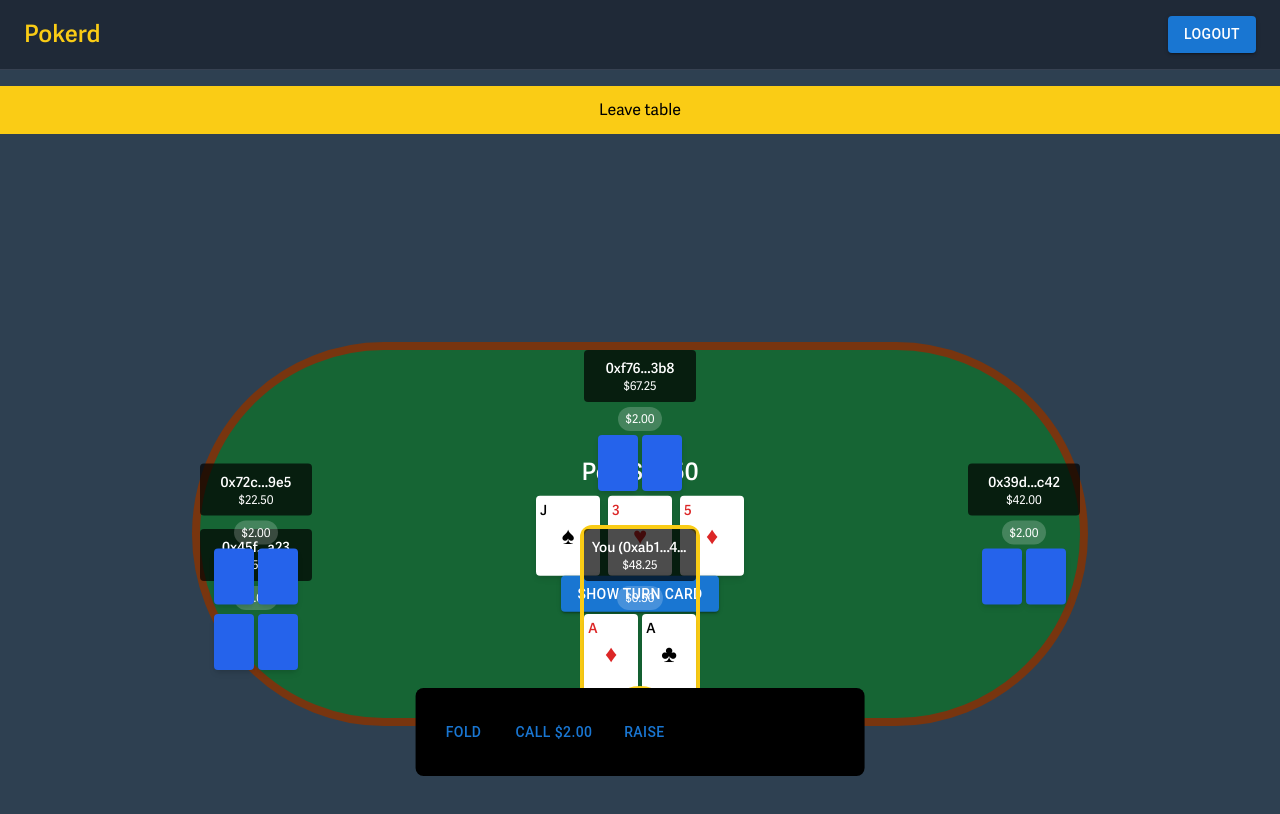
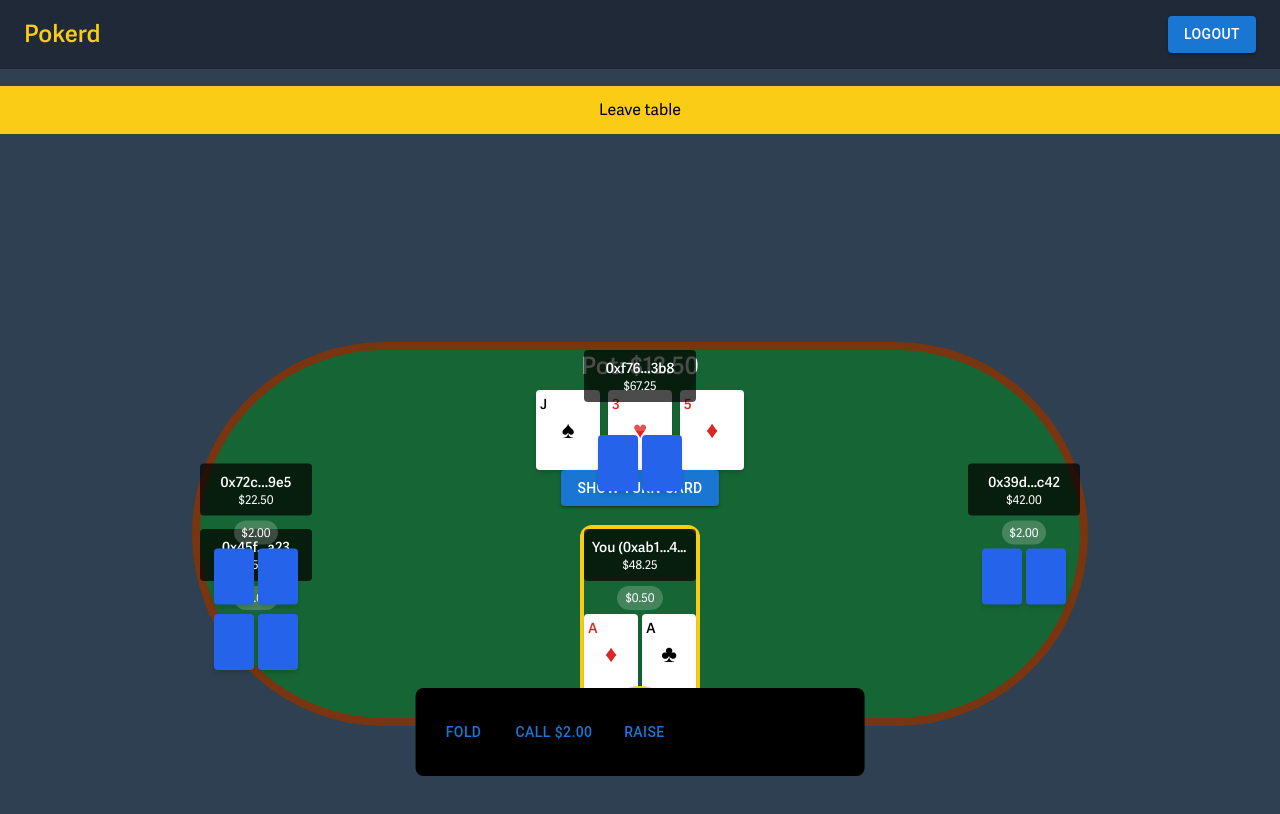
Before and after one commit to SAK-monad-hackathon/pokerd-frontend, a Next.js app: page /table/1 in a window 1280 px wide. Shown: the top 814 px of the page. Built offline with nearby package versions, Linux system fonts and the light colour scheme; no server answers.

Commit message:
feat: test deployment

```diff
--- a/pages/table/[number].tsx
+++ b/pages/table/[number].tsx
@@ -51,7 +51,7 @@ const PokerTable = () => {
 
       setFlopCards(formattedFlop);
     } catch (error) {
-      console.error("Erreur flop client", error);
+      console.error("Error flop client", error);
     }
   };
 
@@ -72,7 +72,7 @@ const PokerTable = () => {
 
       setTurnCard(formattedTurn);
     } catch (error) {
-      console.error("Erreur turn client", error);
+      console.error("Error turn client", error);
     }
   };
 
@@ -93,7 +93,7 @@ const PokerTable = () => {
 
       setRiverCard(formattedRiver);
     } catch (error) {
-      console.error("Erreur river client", error);
+      console.error("Error river client", error);
     }
   };
 
@@ -252,7 +252,7 @@ const PokerTable = () => {
 
       <div className="relative w-full h-screen max-h-screen flex items-center justify-center">
         <div className="relative w-full max-w-4xl h-96 bg-green-800 rounded-full border-8 lg:border-12 border-amber-900">
-          <div className="absolute top-1/2 left-1/2 -translate-x-1/2 -translate-y-1/2 text-center">
+          <div className="text-center">
             <div className="text-xl lg:text-2xl font-bold mb-2">
               Pot: $12.50
             </div>
--- a/pages/utils.ts
+++ b/pages/utils.ts
@@ -1,4 +1,4 @@
-export const getValueRank = (value: string | undefined) => {
+export const getValueRank = (value: string) => {
   switch (value) {
     case "Ace":
       return "A";
@@ -31,7 +31,7 @@ export const getValueRank = (value: string | undefined) => {
   }
 };
 
-export const getSuitSymbol = (suit: string | undefined) => {
+export const getSuitSymbol = (suit: string) => {
   switch (suit) {
     case "Spade":
       return "♠";
```
